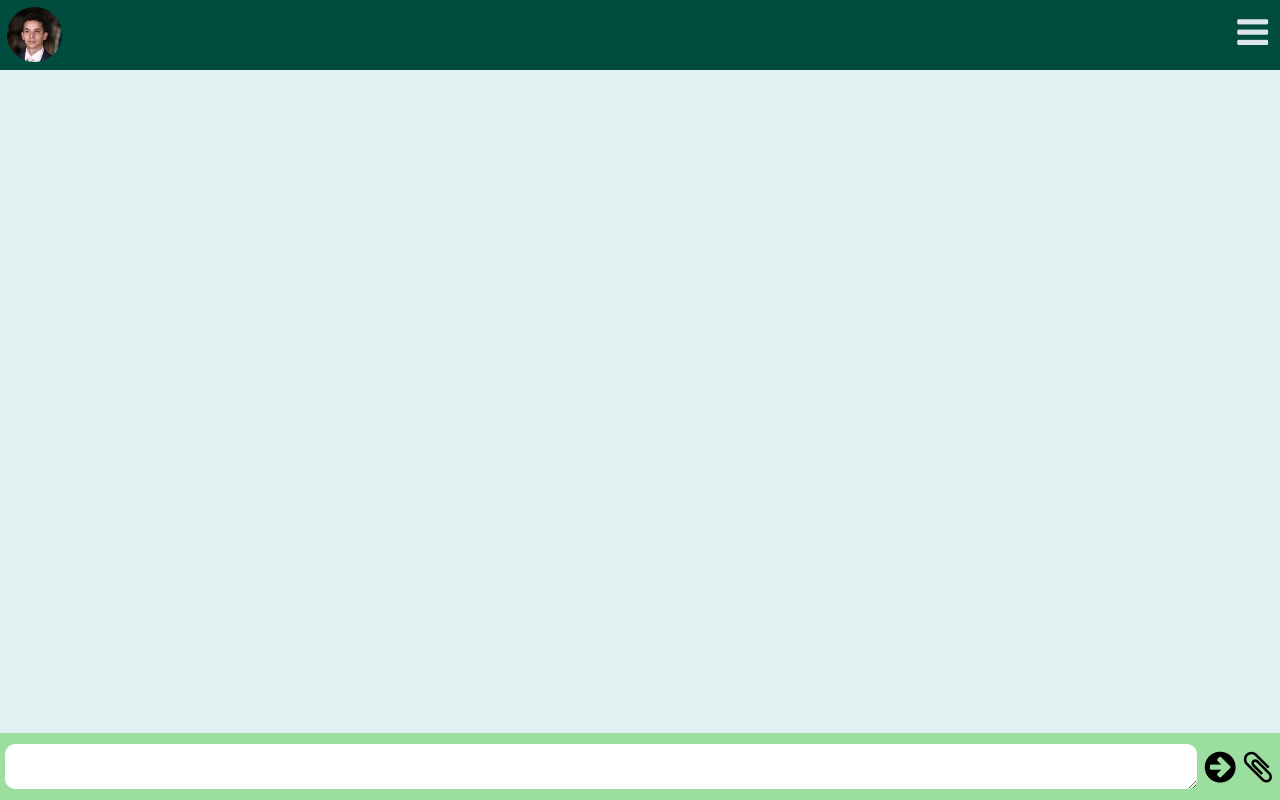
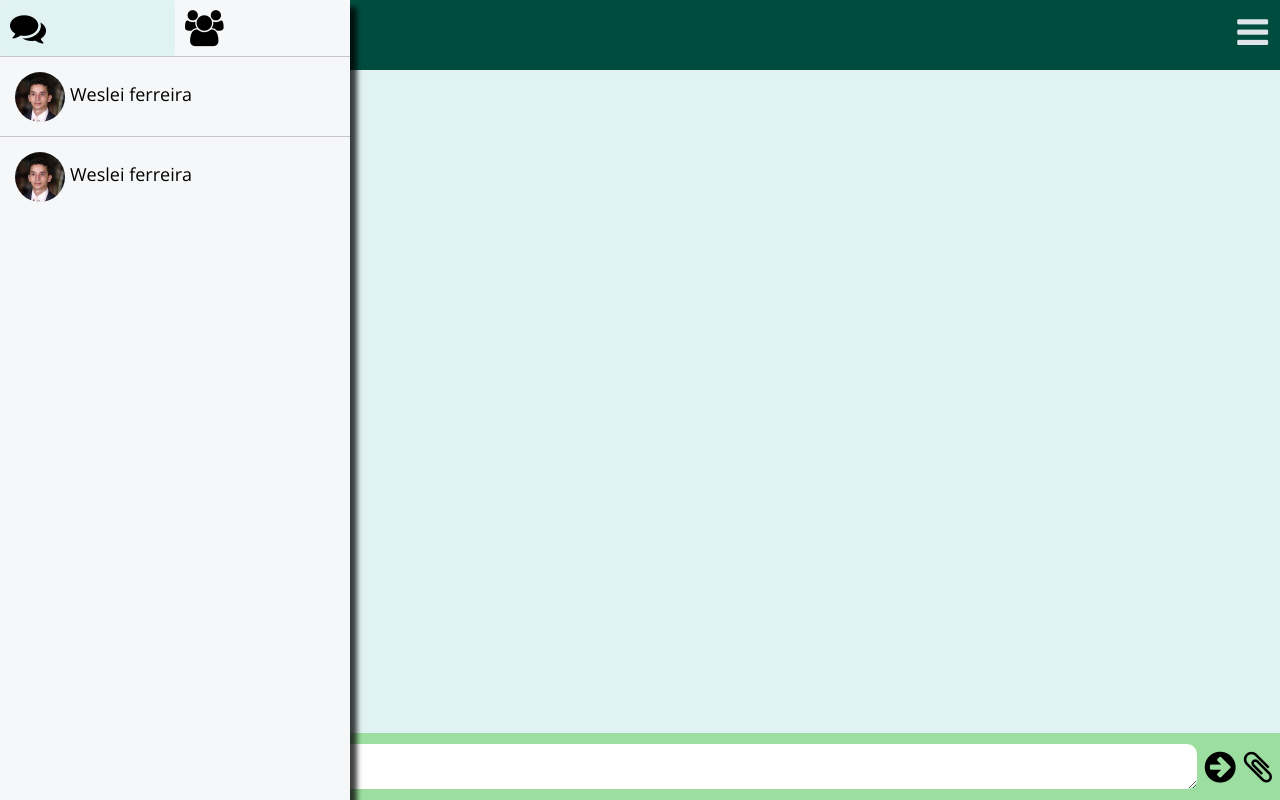
Before and after one commit to WesleiDev/chat-pwa, a website built with webpack: page src/index.html in a window 1280 px wide. Built offline with nearby package versions, Linux system fonts and the light colour scheme.

Commit message:
Melhorando layout do sidebar

```diff
--- a/src/talk/index.js
+++ b/src/talk/index.js
@@ -5,11 +5,22 @@ export default {
     template: require('./template.html'),
     afteBind :()=>{
         console.log('Carregou a conversa')
-        const talk    = document.getElementById('talk');
+        const talk       = document.getElementById('talk');
         const sideBar    = document.getElementById('sidebar');
+        const tabs       = document.querySelectorAll('.tab');
+
+
         talk.addEventListener('click', function(e){
             e.preventDefault();
             sideBar.className = 'hide-sidebar';
         })
+
+        tabs.forEach((e, index)=>{
+            tabs[index].addEventListener('click', function(e){
+                const currentTabActive = document.querySelector('.tab-active')
+                currentTabActive.className = 'tab';
+                e.currentTarget.className  = 'tab tab-active';
+            })
+        })
     }
 }
--- a/src/talk/template.html
+++ b/src/talk/template.html
@@ -1,3 +1,3 @@
-<div id="talk">
+<div id="talk" class="">
 
 </div>
--- a/src/template/_sidebar.scss
+++ b/src/template/_sidebar.scss
@@ -8,7 +8,33 @@
     transition: all .5s ease-in-out;
     z-index: 2;
 
+    header{
+        display: flex;
+        flex-direction: row;
+
+        div:hover{
+            background-color:#e0f2f1;
+        }
+        div{
+            flex: 1;
+            cursor: pointer;
+            border-radius: 3px;
+
+
+            i{
+                align-content: center;
+                text-align: center;
+                padding: 10px;
+            }
+        }
+    }
+
 }
+
+.tab-active{
+    background-color: #e0f2f1;
+}
+
 
 @media(min-width: 320px){
     #sidebar{
@@ -36,3 +62,38 @@
 .show-sidebar{
     margin-left: 0!important;
 }
+
+.content-sidebar{
+    height: 100%;
+    width: 100%;
+    overflow: auto;
+}
+
+.card-user{
+    cursor: pointer;
+    margin:10px;
+    height: 80px;
+    display: flex;
+    flex-direction: row;
+    // background-color: red;
+    padding: 15px;
+    border-top: solid 0.5px rgba(184, 182, 182, 0.75);
+    margin: 0;
+
+    img{
+        border-radius: 50%;
+        height: 50px;
+    }
+
+    p{
+        font-size: 0.5em;
+        margin-top:10px;
+        margin-left: 5px;
+
+
+    }
+}
+
+.card-user:hover{
+    background-color:#efe4e4;
+}
--- a/src/template/_utils.scss
+++ b/src/template/_utils.scss
@@ -1,8 +1,3 @@
-// #main{
-//     height: 100%;
-//     width: 100%;
-// }
-
 #wrapper{
     display: flex;
     flex-direction: column;
--- a/src/template/sidebar.html
+++ b/src/template/sidebar.html
@@ -1,6 +1,32 @@
-<div id="sidebar" class="hide-sidebar">
-    <header>
+<div id="sidebar" class="show-sidebar">
+    <header class="header-sidbar">
+    <div class="tab tab-active">
+        <i class="fa fa-comments"></i>
+    </div>
+    <div class="tab">
+        <i class="fa fa-users"></i>
+    </div>
+    </header>
+    <div class="content-sidebar">
+        <div class="card-user">
+            <div class="avatar-user">
+                <img src="../images/perfil.jpg" alt="">
+            </div>
+            <div>
+                    <p>Weslei ferreira</p>
+            </div>
 
-    </header>
+        </div>
+        <div class="card-user">
+            <div class="avatar-user">
+                <img src="../images/perfil.jpg" alt="">
+            </div>
+            <div>
+                    <p>Weslei ferreira</p>
+            </div>
+
+        </div>
+
+    </div>
 
 </div>
```
